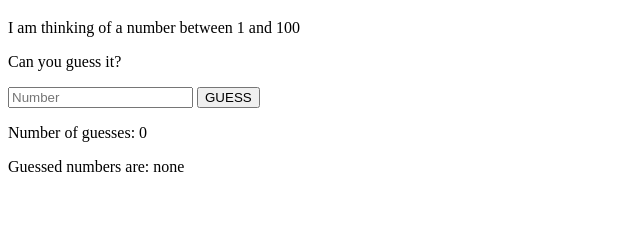
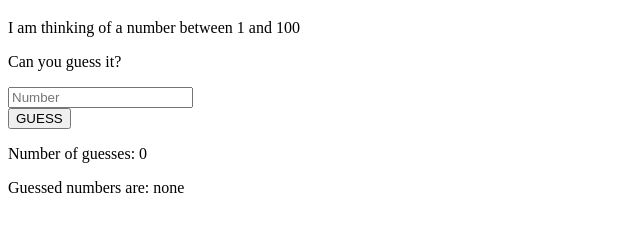
Before and after one commit to nakoyawilson/js-guess-the-number, a plain HTML site: page index.html in a window 1280 px wide. Shown: the part 61-292 px from the top of the page, without its empty margins (0-640 px from the left). Drawn offline with Linux system fonts and the light colour scheme.

Commit message:
Add divs

```diff
--- a/index.html
+++ b/index.html
@@ -5,16 +5,24 @@
     <meta charset="UTF-8">
     <meta http-equiv="X-UA-Compatible" content="IE=edge">
     <meta name="viewport" content="width=device-width, initial-scale=1.0">
+    <link rel="stylesheet" href="css/styles.css">
     <title>Number Guessing Game</title>
 </head>
 
 <body>
-    <main>
+    <main class="main-content">
+        <div class="container">
             <h1>Number Guessing Game</h1>
             <p>I am thinking of a number between 1 and 100</p>
             <p>Can you guess it?</p>
+            <div class="guess-container">
+                <div>
                     <input type="text" name="" id="" placeholder="Number" class="num-input">
+                </div>
+                <div>
                     <button class="guess-btn">GUESS</button>
+                </div>
+            </div>
             <p class="error"></p>
             <p class="feedback"></p>
             <p class="guesses">Number of guesses: <span class="num-guesses">0</span></p>
@@ -27,6 +35,7 @@
                 <button class="no">No</button>
                 <p class="thanks">Thanks for playing!</p>
             </div>
+        </div>
     </main>
 
     <script src="js/app.js"></script>
```
Lines whose indentation alone changed are shown as unchanged.
